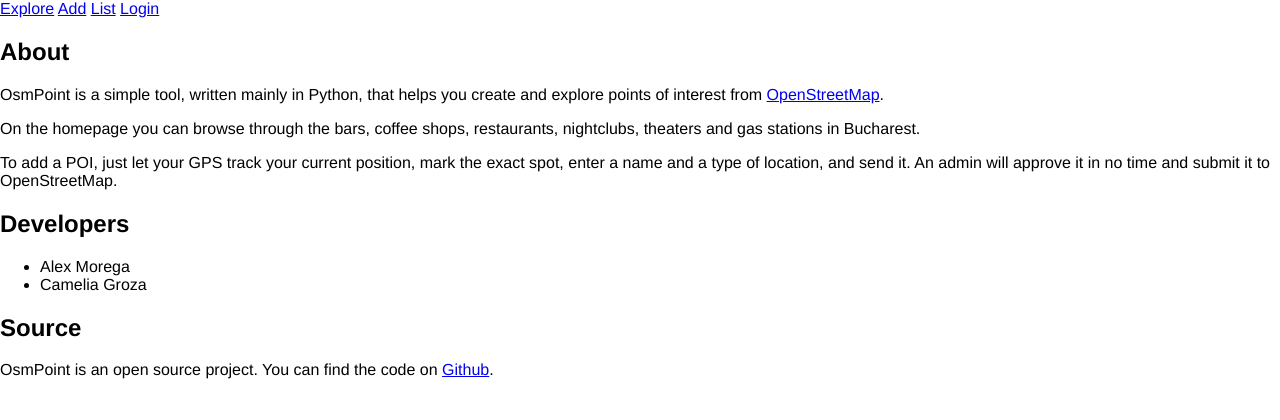
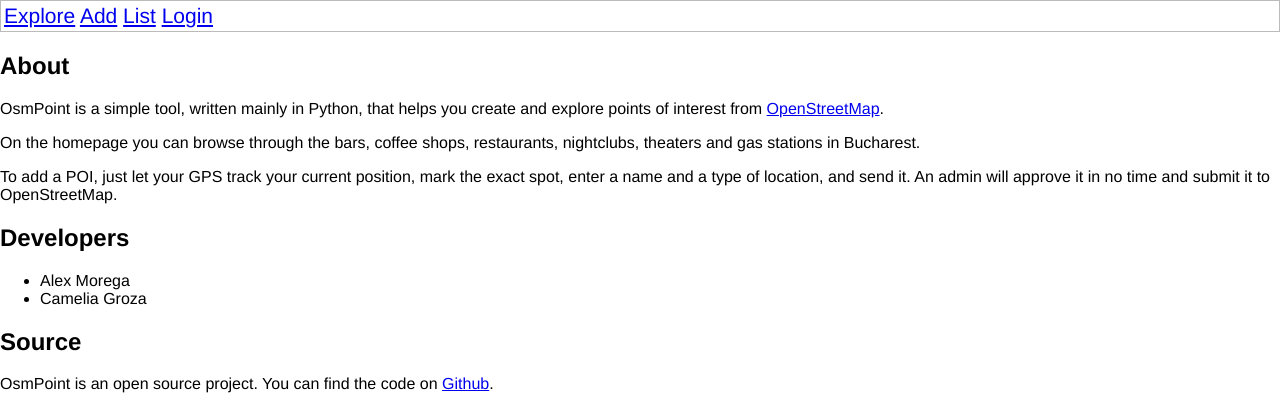
Before and after one commit to pybucuresti/OsmPoint, a Flask app: page /about in a window 1280 px wide. Shown: the top 420 px of the page. Run offline with Flask 2, Linux system fonts and the light colour scheme; parts of the project's set-up code (start-up, migrations or seed data) failed here and were passed over.

Commit message:
menu looks the same on all pages

```diff
--- a/osmpoint/static/style.css
+++ b/osmpoint/static/style.css
@@ -3,6 +3,12 @@ html, body {
   height: 100%;
   overflow: hidden;
   font-family: Helvetica, Arial, sans-serif;
+}
+
+div#menu {
+  padding: 3px;
+  font-size: 21px;
+  border: 1px solid #bbb;
 }
 
 /* full-page map layout */
@@ -17,11 +23,8 @@ body.full-screen div#map {
 
 body.full-screen div#menu {
   position: absolute;
-  padding: 3px;
   background: #fff;
   background-color: rgba(255, 255, 255, 0.7);
-  font-size: 21px;
-  border: 1px solid #bbb;
 }
 
 body.full-screen div#menu a, body.full-screen div#menu a:visited {
```
